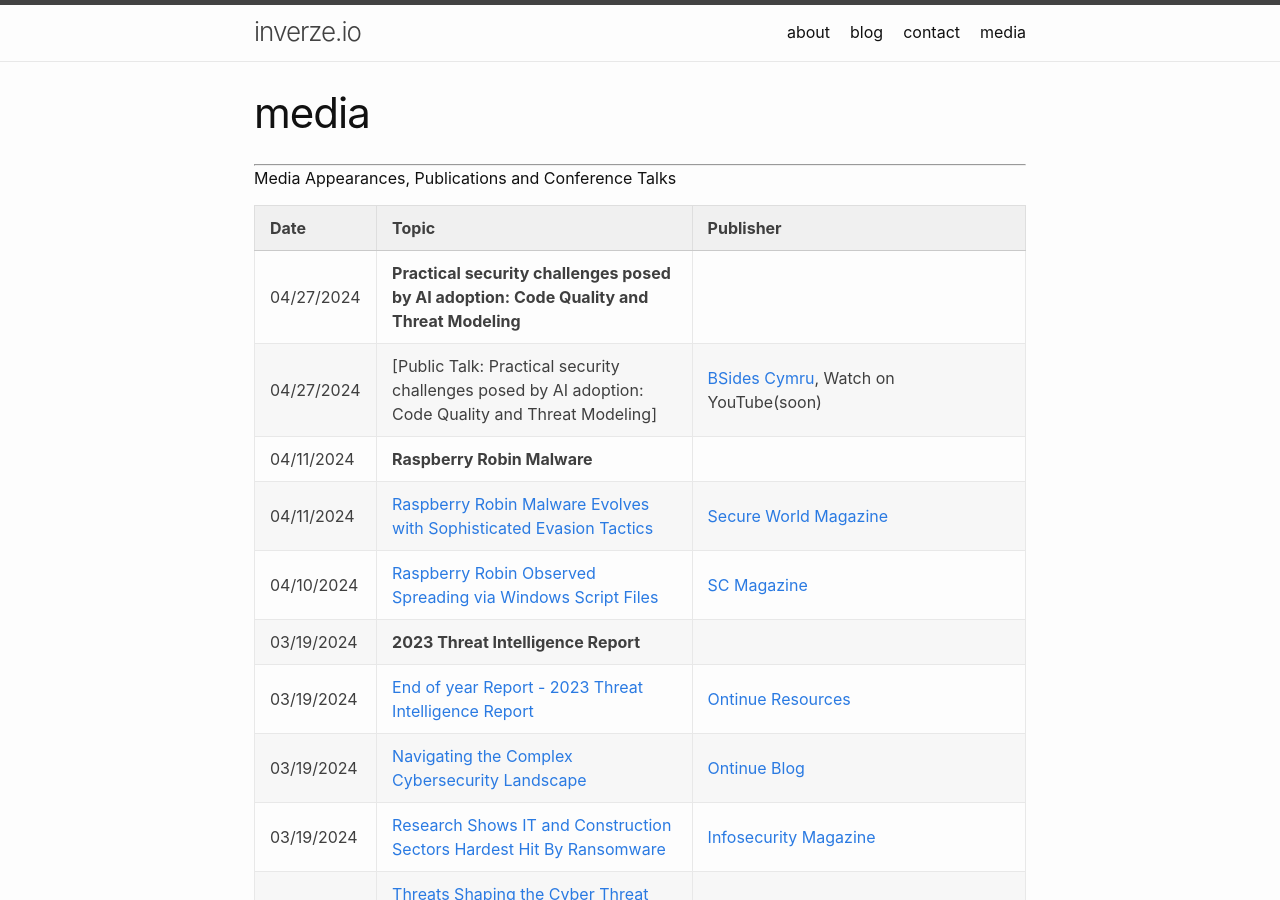
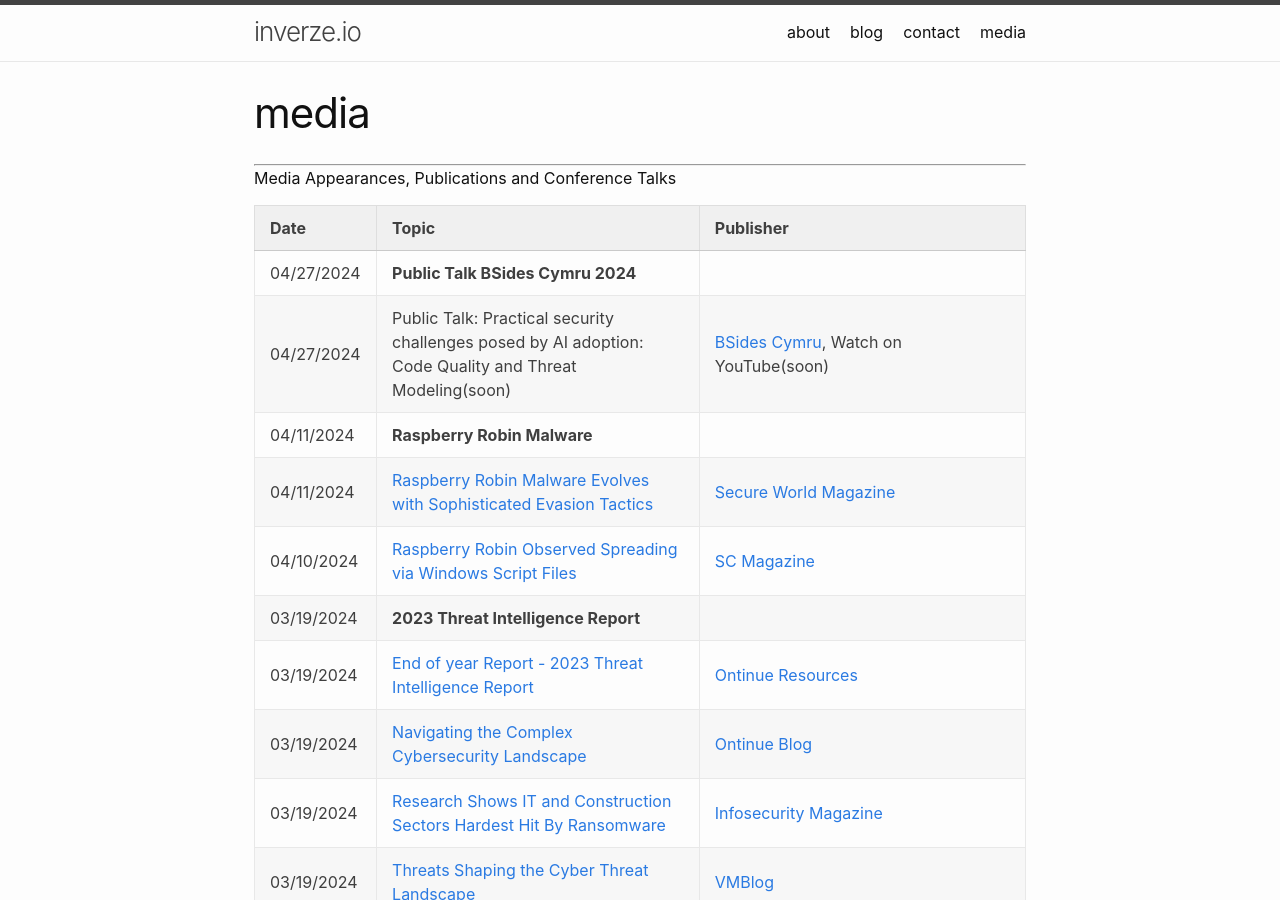
Before and after one commit to inverzeio/blog, a Jekyll site: the page built from media.md, in a window 1280 px wide and 900 px high. Built offline with Jekyll 4.4.1, drawn with Linux system fonts in a browser that asks for light colours.

Commit message:
Update media.md

```diff
--- a/media.md
+++ b/media.md
@@ -9,8 +9,8 @@
 
 | Date | Topic | Publisher |
 | ------------- | :------------- | :------------- |
-| 04/27/2024 | **Practical security challenges posed by AI adoption: Code Quality and Threat Modeling** ||
-| 04/27/2024 | [Public Talk: Practical security challenges posed by AI adoption: Code Quality and Threat Modeling] | [BSides Cymru](https://www.bsides.cymru/), Watch on YouTube(soon) |
+| 04/27/2024 | **Public Talk BSides Cymru 2024** ||
+| 04/27/2024 | Public Talk: Practical security challenges posed by AI adoption: Code Quality and Threat Modeling(soon) | [BSides Cymru](https://www.bsides.cymru/), Watch on YouTube(soon) |
 | 04/11/2024 | **Raspberry Robin Malware** ||
 | 04/11/2024 | [Raspberry Robin Malware Evolves with Sophisticated Evasion Tactics](https://www.secureworld.io/industry-news/raspberry-robin-malware) | [Secure World Magazine](https://www.secureworld.io) |
 | 04/10/2024 | [Raspberry Robin Observed Spreading via Windows Script Files](https://www.scmagazine.com/news/raspberry-robin-observed-spreading-via-windows-script-files) | [SC Magazine](https://www.scmagazine.com/) |
```
